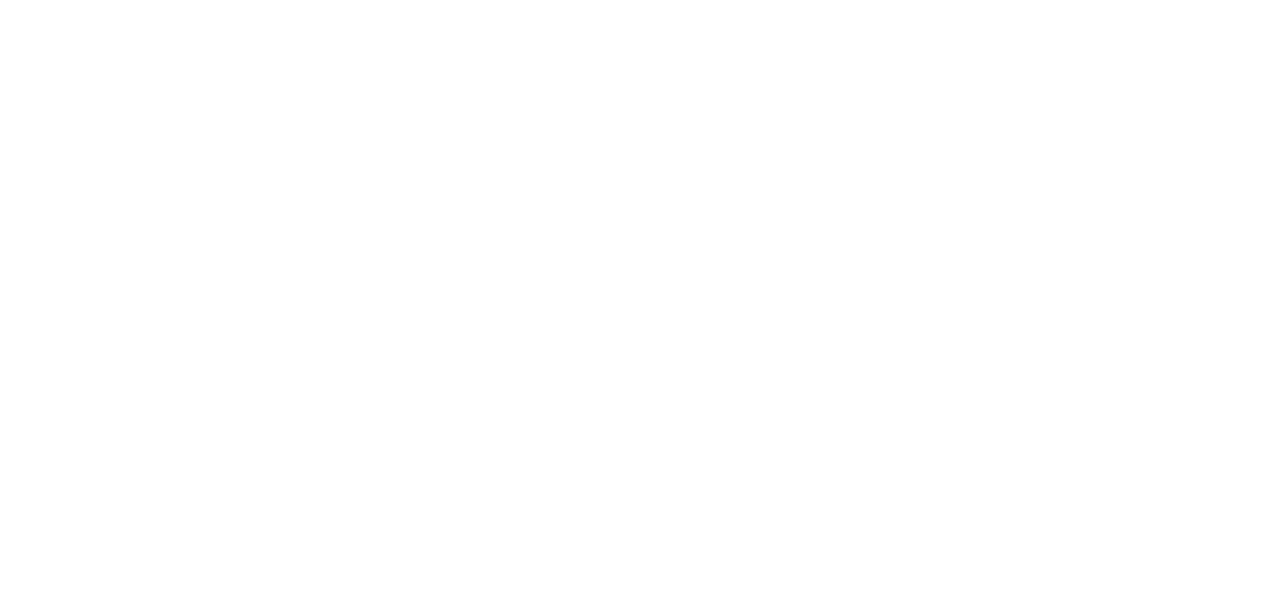
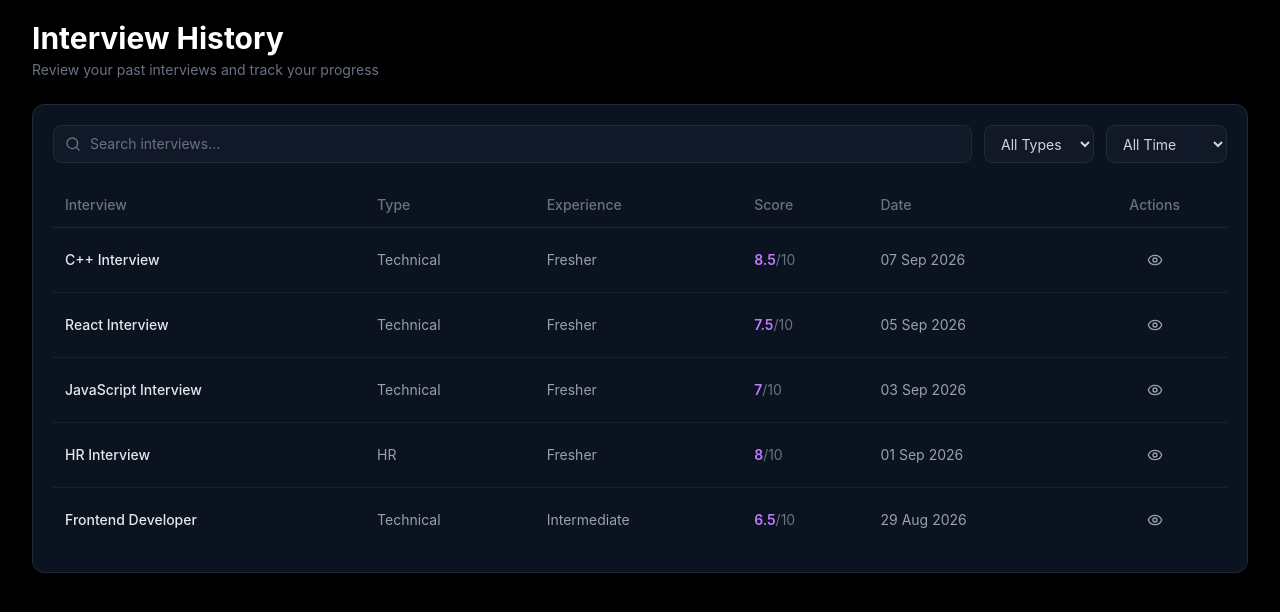
Before and after one commit to Sakshikirola/PrepWise-AI, a React (Vite) app: page /history in a window 1280 px wide. Before the commit this address had no page. Shown: the top 612 px of the page. Built offline with nearby package versions, Linux system fonts and the light colour scheme.

Commit message:
History page created

```diff
--- a/src/App.jsx
+++ b/src/App.jsx
@@ -6,6 +6,7 @@
 import StartInterview from "./pages/StartInterview";
 import Interview from "./pages/Interview";
 import Feedback from "./pages/Feedback";
+import History from "./pages/History";
 
 function App() {
   return (
@@ -17,6 +18,7 @@
       <Route path="startInterview" element={<StartInterview/>}/>
       <Route path="interview" element={<Interview/>}/>
       <Route path="feedback" element={<Feedback/>}/>
+      <Route path="history" element={<History/>}/>
     </Routes>
   );
 }
--- a/src/pages/History.jsx
+++ b/src/pages/History.jsx
@@ -0,0 +1,157 @@
+import React, { useState } from "react";
+import { Search, Eye } from "lucide-react";
+
+const historyData = [
+  {
+    id: 1,
+    interview: "C++ Interview",
+    type: "Technical",
+    experience: "Fresher",
+    score: 8.5,
+    date: "07 Sep 2026",
+  },
+  {
+    id: 2,
+    interview: "React Interview",
+    type: "Technical",
+    experience: "Fresher",
+    score: 7.5,
+    date: "05 Sep 2026",
+  },
+  {
+    id: 3,
+    interview: "JavaScript Interview",
+    type: "Technical",
+    experience: "Fresher",
+    score: 7.0,
+    date: "03 Sep 2026",
+  },
+  {
+    id: 4,
+    interview: "HR Interview",
+    type: "HR",
+    experience: "Fresher",
+    score: 8.0,
+    date: "01 Sep 2026",
+  },
+  {
+    id: 5,
+    interview: "Frontend Developer",
+    type: "Technical",
+    experience: "Intermediate",
+    score: 6.5,
+    date: "29 Aug 2026",
+  },
+];
+
+const History = () => {
+  const [search, setSearch] = useState("");
+
+  const filteredInterviews = historyData.filter((interview) =>
+    interview.interview.toLowerCase().includes(search.toLowerCase())
+  );
+
+  return (
+    <div className="min-h-screen bg-black text-white px-4 sm:px-6 lg:px-8 py-5">
+      <div className="mb-6">
+        <h1 className="text-2xl sm:text-3xl font-bold">Interview History</h1>
+        <p className="text-gray-500 text-sm mt-1">
+          Review your past interviews and track your progress
+        </p>
+      </div>
+
+      <div className="max-w-7xl mx-auto bg-[#0B1220] border border-gray-800 rounded-xl p-4 sm:p-5">
+        <div className="flex flex-col sm:flex-row gap-3 mb-5">
+          <div className="relative flex-1">
+            <Search className="absolute left-3 top-1/2 -translate-y-1/2 w-4 h-4 text-gray-500" />
+            <input
+              type="text"
+              placeholder="Search interviews..."
+              value={search}
+              onChange={(e) => setSearch(e.target.value)}
+              className="w-full bg-[#111827] border border-gray-800 rounded-lg pl-9 pr-3 py-2 text-sm text-white placeholder:text-gray-500 focus:outline-none focus:border-purple-600"
+            />
+          </div>
+
+          <select
+            className="bg-[#111827] border border-gray-800 rounded-lg px-3 py-2 text-sm text-gray-300 focus:outline-none focus:border-purple-600"
+          >
+            <option>All Types</option>
+            <option>Technical</option>
+            <option>HR</option>
+          </select>
+
+          <select
+            className="bg-[#111827] border border-gray-800 rounded-lg px-3 py-2 text-sm text-gray-300 focus:outline-none focus:border-purple-600"
+          >
+            <option>All Time</option>
+            <option>This Week</option>
+            <option>This Month</option>
+          </select>
+        </div>
+
+        <div className="overflow-x-auto">
+          <table className="w-full min-w-175 text-sm">
+            <thead>
+              <tr className="border-b border-gray-800 text-gray-500 text-left">
+                <th className="px-3 py-3 font-medium">Interview</th>
+                <th className="px-3 py-3 font-medium">Type</th>
+                <th className="px-3 py-3 font-medium">Experience</th>
+                <th className="px-3 py-3 font-medium">Score</th>
+                <th className="px-3 py-3 font-medium">Date</th>
+                <th className="px-3 py-3 font-medium text-center">Actions</th>
+              </tr>
+            </thead>
+
+            <tbody>
+
+              {filteredInterviews.map((interview) => (
+                <tr key={interview.id}
+                  className="border-b border-gray-800/70 last:border-0 hover:bg-[#111827]/50 transition"
+                >
+                  <td className="px-3 py-4 text-gray-200 font-medium">
+                    {interview.interview}
+                  </td>
+                  <td className="px-3 py-4 text-gray-400">
+                    {interview.type}
+                  </td>
+                  <td className="px-3 py-4 text-gray-400">
+                    {interview.experience}
+                  </td>
+                  <td className="px-3 py-4">
+                    <span className="text-purple-400 font-semibold">
+                      {interview.score}
+                    </span>
+                    <span className="text-gray-500">
+                      /10
+                    </span>
+                  </td>
+                  <td className="px-3 py-4 text-gray-400">
+                    {interview.date}
+                  </td>
+
+                  <td className="px-3 py-4 text-center">
+                    <button
+                      className="p-2 rounded-md text-gray-400 hover:text-white hover:bg-gray-800 transition"
+                      title="View Feedback"
+                    >
+                      <Eye className="w-4 h-4 mx-auto" />
+                    </button>
+                  </td>
+                </tr>
+              ))}
+            </tbody>
+          </table>
+        </div>
+
+        {filteredInterviews.length === 0 && (
+          <div className="text-center py-10 text-gray-500 text-sm">
+            No interviews found.
+          </div>
+        )}
+      </div>
+    </div>
+  );
+};
+
+export default History;
```
Also changed, not shown: src/pages/Feedback.jsx (line endings or trailing spaces).
